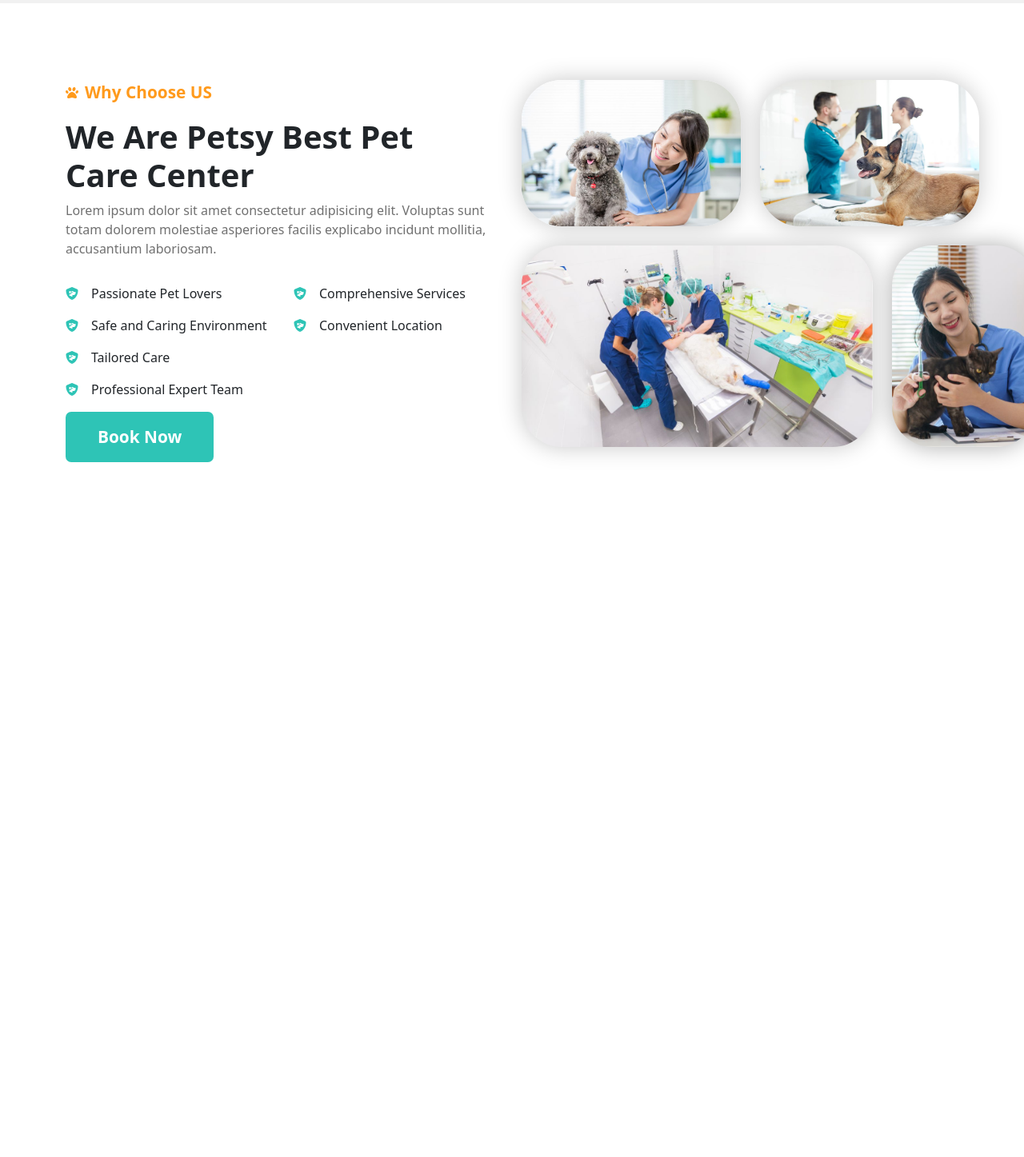
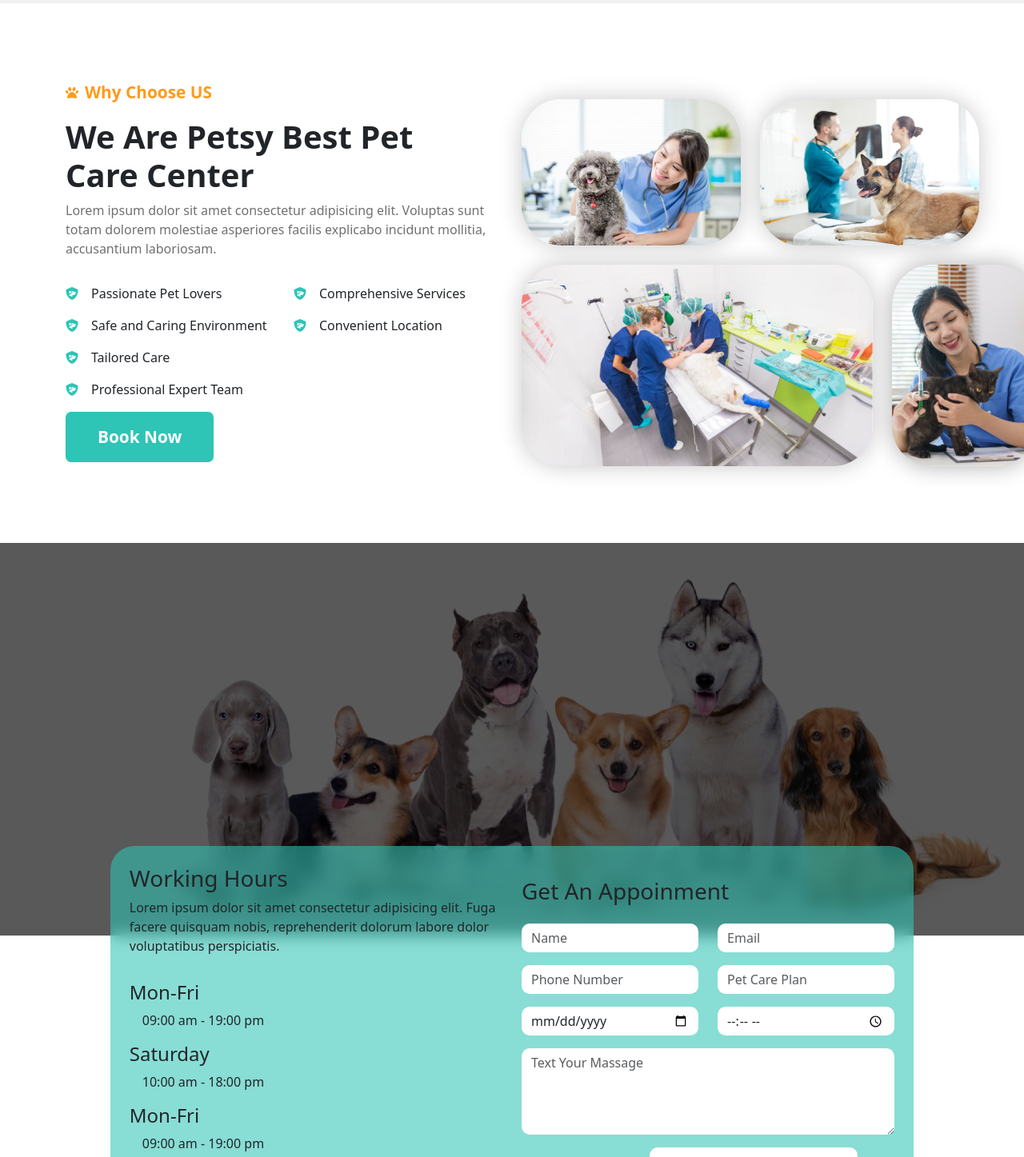
Before and after one commit to gihanshirantha/PetPlus.com, a React (Create React App) app in the folder petplus/: page / in a window 1280 px wide. Shown: the part 2347-3794 px from the top of the page at 80% size. Before the commit the page ends 3021 px from the top, so only its background shows below. Built offline with nearby package versions, Linux system fonts and the light colour scheme.

Commit message:
Appointment page Link

```diff
--- a/petplus/src/Components/ChoosUs/ChooseUs.jsx
+++ b/petplus/src/Components/ChoosUs/ChooseUs.jsx
@@ -49,7 +49,7 @@
               <button>Book Now</button>
             </div>
           </Col>
-          <Col lg="6">
+          <Col lg="6 mt-4">
             <div className="CUP-1 d-flex gap-4">
             <div className="Choose01" />
            <div className="choose-041" />
--- a/petplus/src/Page/Home.jsx
+++ b/petplus/src/Page/Home.jsx
@@ -4,6 +4,7 @@
 import About from '../Components/AboutUs/Aboutus'
 import Services from '../Components/Services/Services'
 import ChooseUs from '../Components/ChoosUs/ChooseUs'
+import Appointment from '../Components/PlaceAppoinment/appointment'
 
 const Home = () => {
   return (
@@ -13,6 +14,7 @@
         <About/>
         <Services/>
         <ChooseUs/>
+        <Appointment/>
     </div>
   )
 }
```
Also changed, not shown: petplus/src/assets/image/bc-img02.jpg.
